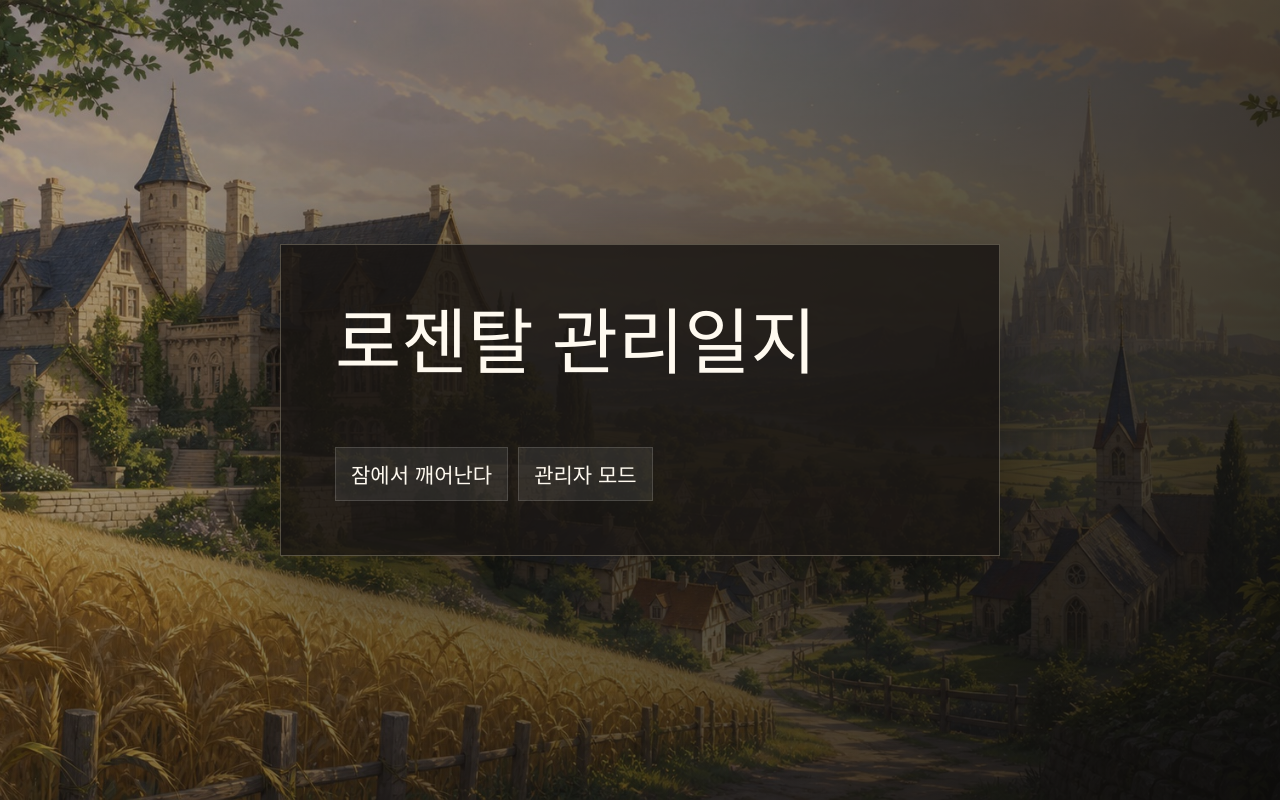
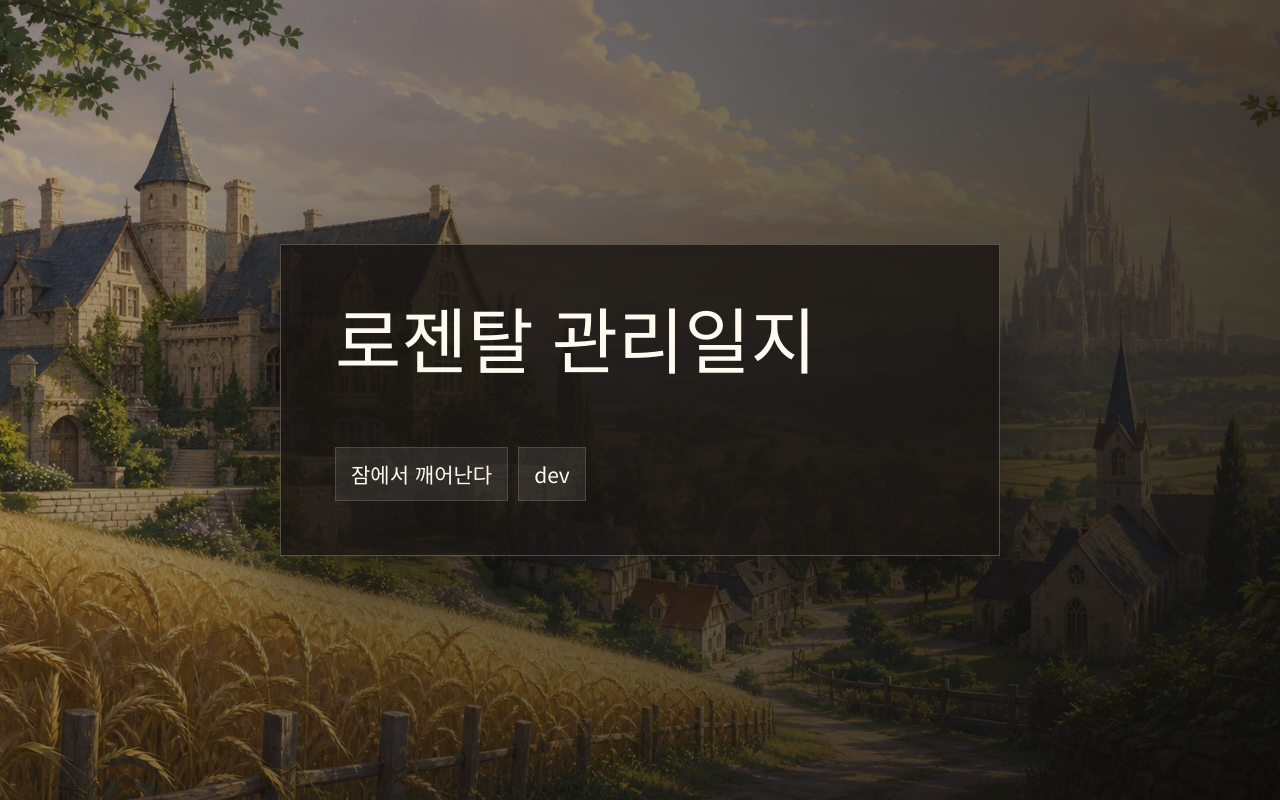
Before and after one commit to WinterConstellation/rosenthal-estate-sim, a React (Vite) app: page / in a window 1280 px wide. Built offline with nearby package versions, Linux system fonts and the light colour scheme; a web font is replaced by a local one.

Commit message:
fix: restore developer ui label to dev

```diff
--- a/src/App.jsx
+++ b/src/App.jsx
@@ -1953,7 +1953,7 @@ function StartScreen({ hasContinue, developerMode, onContinue, onNew, onToggleDe
         <div>
           {hasContinue && <button type="button" onClick={onContinue}>지난 꿈을 이어간다</button>}
           <button type="button" onClick={onNew}>잠에서 깨어난다</button>
-          <button className={developerMode ? "is-active" : ""} type="button" onClick={onToggleDeveloper}>관리자 모드</button>
+          <button className={developerMode ? "is-active" : ""} type="button" onClick={onToggleDeveloper}>dev</button>
         </div>
       </section>
     </div>
@@ -2204,10 +2204,10 @@ function DeveloperPanel({
   onTogglePassiveActive,
 }) {
   return (
-    <aside className="developer-panel" aria-label="관리자 모드">
+    <aside className="developer-panel" aria-label="dev">
       <header>
         <div>
-          <strong>관리자 모드</strong>
+          <strong>dev</strong>
           <small>실시간 상태 편집기</small>
         </div>
         <button type="button" onClick={onClose}>닫기</button>
@@ -2835,7 +2835,7 @@ function App() {
           <button type="button" onClick={() => setRulesOpen(true)}>규칙</button>
           <button type="button" onClick={() => setSaveOpen(true)}>저장 기록</button>
           <button type="button" onClick={() => setShowStart(true)}>첫 화면</button>
-          <button className={developerMode ? "is-active" : ""} type="button" onClick={() => setDeveloperMode((current) => !current)}>관리자 모드</button>
+          <button className={developerMode ? "is-active" : ""} type="button" onClick={() => setDeveloperMode((current) => !current)}>dev</button>
         </div>
       </header>
 
@@ -2886,7 +2886,7 @@ function App() {
         type="button"
         onClick={() => setDeveloperMode((current) => !current)}
       >
-        관리자 모드
+        dev
       </button>
       {developerMode && (
         <DeveloperPanel
```
